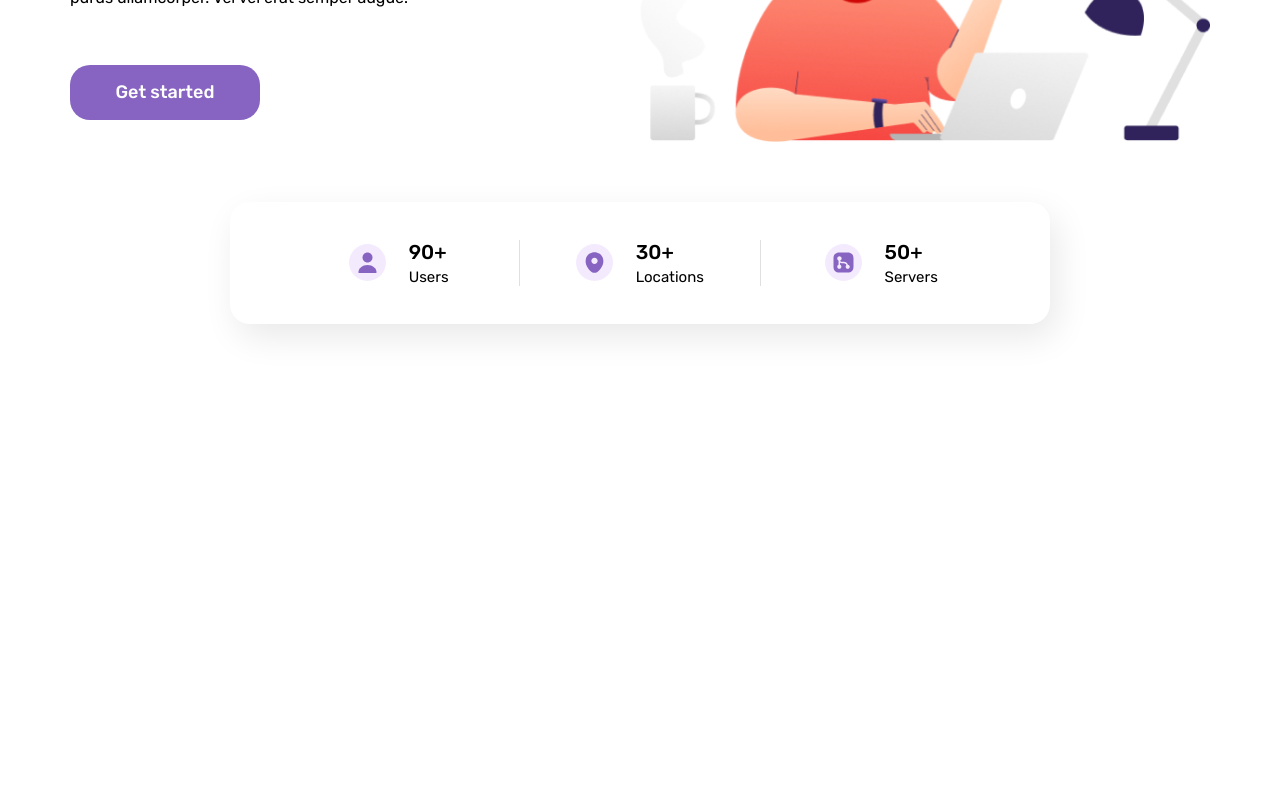
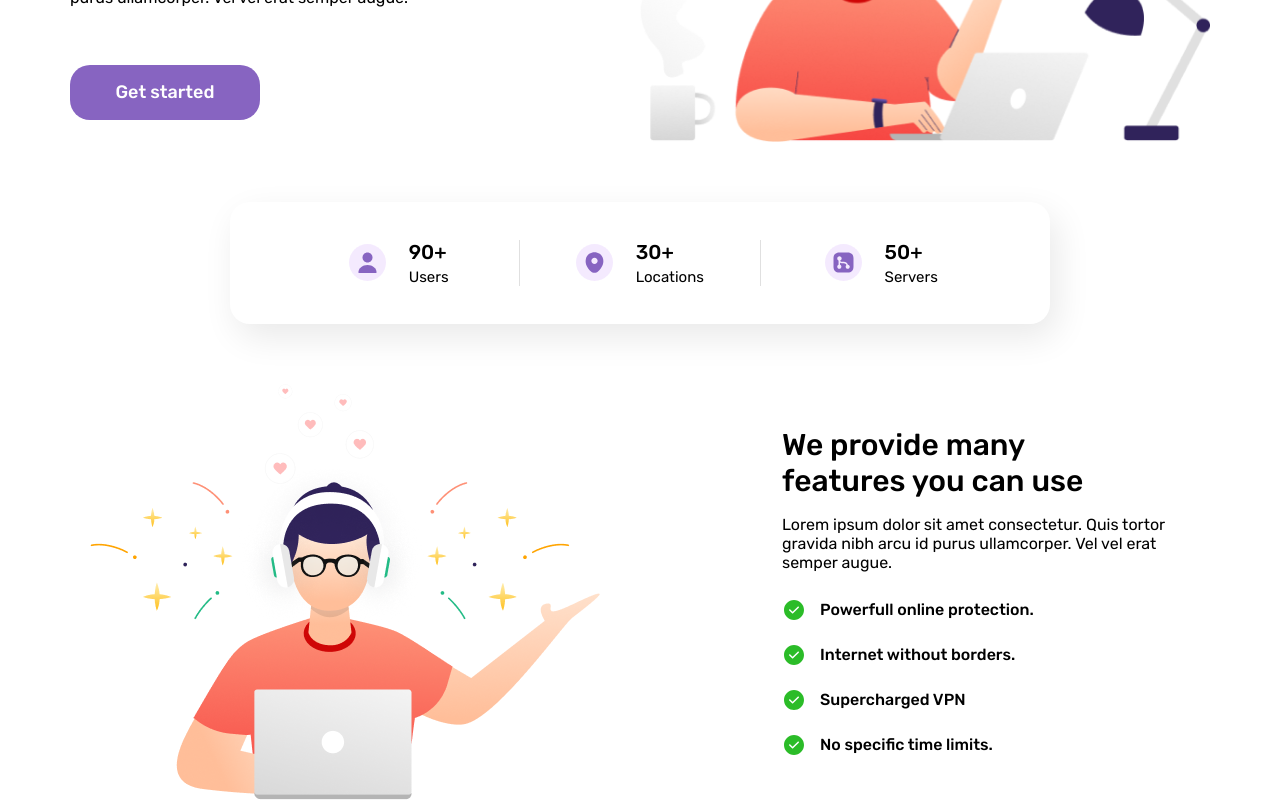
Before and after one commit to rudyminaya/laslesvpn-challenge, a Next.js app: page / in a window 1280 px wide. Shown: the part 314-1114 px from the top of the page. Before the commit the page ends 800 px from the top, so only its background shows below. Built offline with nearby package versions, Linux system fonts and the light colour scheme.

Commit message:
feat: se maquetó la sección de características

```diff
--- a/src/app/page.tsx
+++ b/src/app/page.tsx
@@ -1,7 +1,8 @@
-import Features from "@/components/features"
+import Metrics from "@/components/metrics"
 import styles from "./page.module.scss"
 import { MainButton } from "@/components/buttons"
-import { FeatureItems } from "@/data/menu"
+import { FeaturesItems, MetricsItems } from "@/data"
+import Features from "@/components/features"
 
 export default function Home() {
   return (
@@ -28,7 +29,8 @@ export default function Home() {
           alt="Community manager working on their laptop"
         />
       </main>
-      <Features data={FeatureItems} />
+      <Metrics data={MetricsItems} />
+      <Features data={FeaturesItems}/>
     </>
   )
 }
--- a/src/components/features/feature/index.tsx
+++ /dev/null
@@ -1,17 +0,0 @@
-import React from 'react'
-import styles from './styles.module.scss'
-import { FeatureItemTypes } from '@/types'
-
-const Feature = ({icon,quantity,description}: FeatureItemTypes) => {
-  return (
-    <div className={styles.feature}>
-      {icon}
-      <div className={styles.feature__details}>
-        <h5>{quantity}+</h5>
-        <p>{description}</p>
-      </div>
-    </div>
-  )
-}
-
-export default Feature
--- a/src/components/features/index.tsx
+++ b/src/components/features/index.tsx
@@ -1,24 +1,37 @@
-import { FeatureItemTypes } from "@/types"
+/* eslint-disable @next/next/no-img-element */
 import React from "react"
 import styles from "./styles.module.scss"
-import Feature from "./feature"
+import { CheckIcon } from "../icons"
 
-type FeaturesProps = {
-  data: FeatureItemTypes[]
+type Props = {
+  data: string[]
 }
 
-const Features = ({ data }: FeaturesProps) => {
+const Features = ({ data }: Props) => {
   return (
     <section className={styles.container}>
       <div className={styles.features}>
-        {data.map((feature, index) => {
-          return (
-            <Feature
-              key={`${feature.description.trim()}-${index}`}
-              {...feature}
-            />
-          )
-        })}
+        <img
+          src="/assets/features-guy.png"
+          alt="Guy with a laptop showing features"
+          loading="lazy"
+        />
+        <div className={styles.features__details}>
+          <h5>We provide many features you can use</h5>
+          <p>
+            Lorem ipsum dolor sit amet consectetur. Quis tortor gravida nibh
+            arcu id purus ullamcorper. Vel vel erat semper augue.
+          </p>
+          <ul className={styles.features__details__list}>
+            {data.map((feature, index) => {
+              return (
+                <li key={index}>
+                  <CheckIcon /> {feature}
+                </li>
+              )
+            })}
+          </ul>
+        </div>
       </div>
     </section>
   )
--- a/src/components/features/styles.module.scss
+++ b/src/components/features/styles.module.scss
@@ -1,27 +1,93 @@
+@import "../../styles/mixin.module.scss";
+
 .container {
-  padding: 0 22px;
-  margin: 60px 0;
+  @include container;
+  padding: 0 50px;
+  @media (min-width: 768px) {
+    padding: 0 20px;
+  }
 }
+
 .features {
-  margin: 0 auto;
-  width: 100%;
-  max-width: 820px;
-  padding: 38px 48.5px;
   display: flex;
-  justify-content: space-between;
+  flex-direction: column;
   align-items: center;
-  box-shadow: 7px 13px 35px rgba(0, 0, 0, 0.09);
-  border-radius: 20px;
-  & > div {
-    border-right: 1px solid #e0e0e0;
-    &:last-child {
-      border-right: none;
+  &__details {
+    & > h5 {
+      font-weight: 500;
+    }
+
+    &__list {
+      & > li {
+        font-weight: 500;
+        display: flex;
+        align-items: center;
+      }
     }
   }
 
   @media (max-width: 767px) {
-    padding: 20px 16px;
-    box-shadow: 4px 7px 19.8px rgba(0, 0, 0, 0.09);
-    border-radius: 11px;
+    & > img {
+      max-width: 400px;
+      margin-bottom: 28px;
+    }
+    &__details {
+      & > h5 {
+        font-size: 19.5px;
+      }
+
+      & > p {
+        font-size: 10.5px;
+      }
+      &__list {
+        margin-top: 6.5px;
+        list-style: none;
+
+        & > li {
+          font-size: 10.5px;
+          margin-bottom: 13.5px;
+
+          &:last-child {
+            margin-bottom: 0;
+          }
+
+          & > svg {
+            margin-right: 9px;
+          }
+        }
+      }
+    }
+  }
+  @media (min-width: 768px) {
+    flex-direction: row;
+    justify-content: space-between;
+
+    &__details {
+      max-width: 408px;
+
+      & > h5 {
+        font-size: 30px;
+        max-width: 307px;
+      }
+      & > p {
+        font-size: 16px;
+        margin-top: 16px;
+      }
+      &__list {
+        margin-top: 26px;
+
+        & > li {
+          margin-bottom: 21px;
+
+          &:last-child {
+            margin-bottom: 0;
+          }
+
+          & > svg {
+            margin-right: 14px;
+          }
+        }
+      }
+    }
   }
 }
--- a/src/components/icons/index.tsx
+++ b/src/components/icons/index.tsx
@@ -135,3 +135,18 @@ export const StarIcon = () => (
     />
   </svg>
 )
+
+export const CheckIcon = () => (
+  <svg
+    xmlns="http://www.w3.org/2000/svg"
+    width="24"
+    height="24"
+    viewBox="0 0 24 24"
+    fill="none"
+  >
+    <path
+      d="M12 2C6.49 2 2 6.49 2 12C2 17.51 6.49 22 12 22C17.51 22 22 17.51 22 12C22 6.49 17.51 2 12 2ZM16.78 9.7L11.11 15.37C10.97 15.51 10.78 15.59 10.58 15.59C10.38 15.59 10.19 15.51 10.05 15.37L7.22 12.54C6.93 12.25 6.93 11.77 7.22 11.48C7.51 11.19 7.99 11.19 8.28 11.48L10.58 13.78L15.72 8.64C16.01 8.35 16.49 8.35 16.78 8.64C17.07 8.93 17.07 9.4 16.78 9.7Z"
+      fill="#2BBC28"
+    />
+  </svg>
+)
--- a/src/components/menu/index.tsx
+++ b/src/components/menu/index.tsx
@@ -3,7 +3,7 @@ import React, { useEffect, useState } from "react"
 import styles from "./styles.module.scss"
 import { Logo } from "../icons"
 import Link from "next/link"
-import { MenuItems } from "@/data/menu"
+import { MenuItems } from "@/data"
 import { MainButton } from "../buttons"
 
 const MenuLinks = () => (
--- /dev/null
+++ b/src/components/metrics/index.tsx
@@ -0,0 +1,24 @@
+import { MetricItemTypes } from "@/types"
+import React from "react"
+import styles from "./styles.module.scss"
+import Metric from "./metric"
+
+type MetricsProps = {
+  data: MetricItemTypes[]
+}
+
+const Metrics = ({ data }: MetricsProps) => {
+  return (
+    <section className={styles.container}>
+      <div className={styles.metrics}>
+        {data.map((metric, index) => {
+          return (
+            <Metric key={`${metric.description.trim()}-${index}`} {...metric} />
+          )
+        })}
+      </div>
+    </section>
+  )
+}
+
+export default Metrics
--- /dev/null
+++ b/src/components/metrics/metric/index.tsx
@@ -0,0 +1,17 @@
+import React from "react"
+import styles from "./styles.module.scss"
+import { MetricItemTypes } from "@/types"
+
+const Metric = ({ icon, quantity, description }: MetricItemTypes) => {
+  return (
+    <div className={styles.metric}>
+      {icon}
+      <div className={styles.metric__details}>
+        <h5>{quantity}+</h5>
+        <p>{description}</p>
+      </div>
+    </div>
+  )
+}
+
+export default Metric
--- a/src/components/features/feature/styles.module.scss
+++ b/src/components/metrics/metric/styles.module.scss
@@ -1,6 +1,6 @@
 @import "../../../styles/mixin.module.scss";
 
-.feature {
+.metric {
   display: flex;
   width: 100%;
   justify-content: center;
--- /dev/null
+++ b/src/components/metrics/styles.module.scss
@@ -0,0 +1,29 @@
+.container {
+  padding: 0 22px;
+  margin: 60px 0;
+}
+.metrics {
+  margin: 0 auto;
+  width: 100%;
+  max-width: 820px;
+  padding: 38px 48.5px;
+  display: flex;
+  justify-content: space-between;
+  align-items: center;
+  box-shadow: 7px 13px 35px rgba(0, 0, 0, 0.09);
+  border-radius: 20px;
+
+  & > div {
+    border-right: 1px solid #e0e0e0;
+
+    &:last-child {
+      border-right: none;
+    }
+  }
+
+  @media (max-width: 767px) {
+    padding: 20px 16px;
+    box-shadow: 4px 7px 19.8px rgba(0, 0, 0, 0.09);
+    border-radius: 11px;
+  }
+}
--- a/src/data/menu.tsx
+++ b/src/data/index.tsx
@@ -1,5 +1,5 @@
 import { LocationIcon, ServerIcon, UserIcon } from "@/components/icons"
-import { FeatureItemTypes, MenuItemsTypes } from "@/types"
+import { MetricItemTypes, MenuItemsTypes } from "@/types"
 
 export const MenuItems: MenuItemsTypes[] = [
   {
@@ -20,7 +20,7 @@ export const MenuItems: MenuItemsTypes[] = [
   },
 ]
 
-export const FeatureItems: FeatureItemTypes[] = [
+export const MetricsItems: MetricItemTypes[] = [
   {
     icon: <UserIcon />,
     quantity: 90,
@@ -37,3 +37,10 @@ export const FeatureItems: FeatureItemTypes[] = [
     description: "Servers",
   },
 ]
+
+export const FeaturesItems: string[] = [
+  "Powerfull online protection.",
+  "Internet without borders.",
+  "Supercharged VPN",
+  "No specific time limits.",
+]
--- a/src/types/index.ts
+++ b/src/types/index.ts
@@ -3,7 +3,7 @@ export type MenuItemsTypes = {
     url: string;
 }
 
-export type FeatureItemTypes = {
+export type MetricItemTypes = {
     icon: React.ReactNode;
     quantity: number;
     description: string;
```
Also changed, not shown: public/assets/features-guy.png (added).
